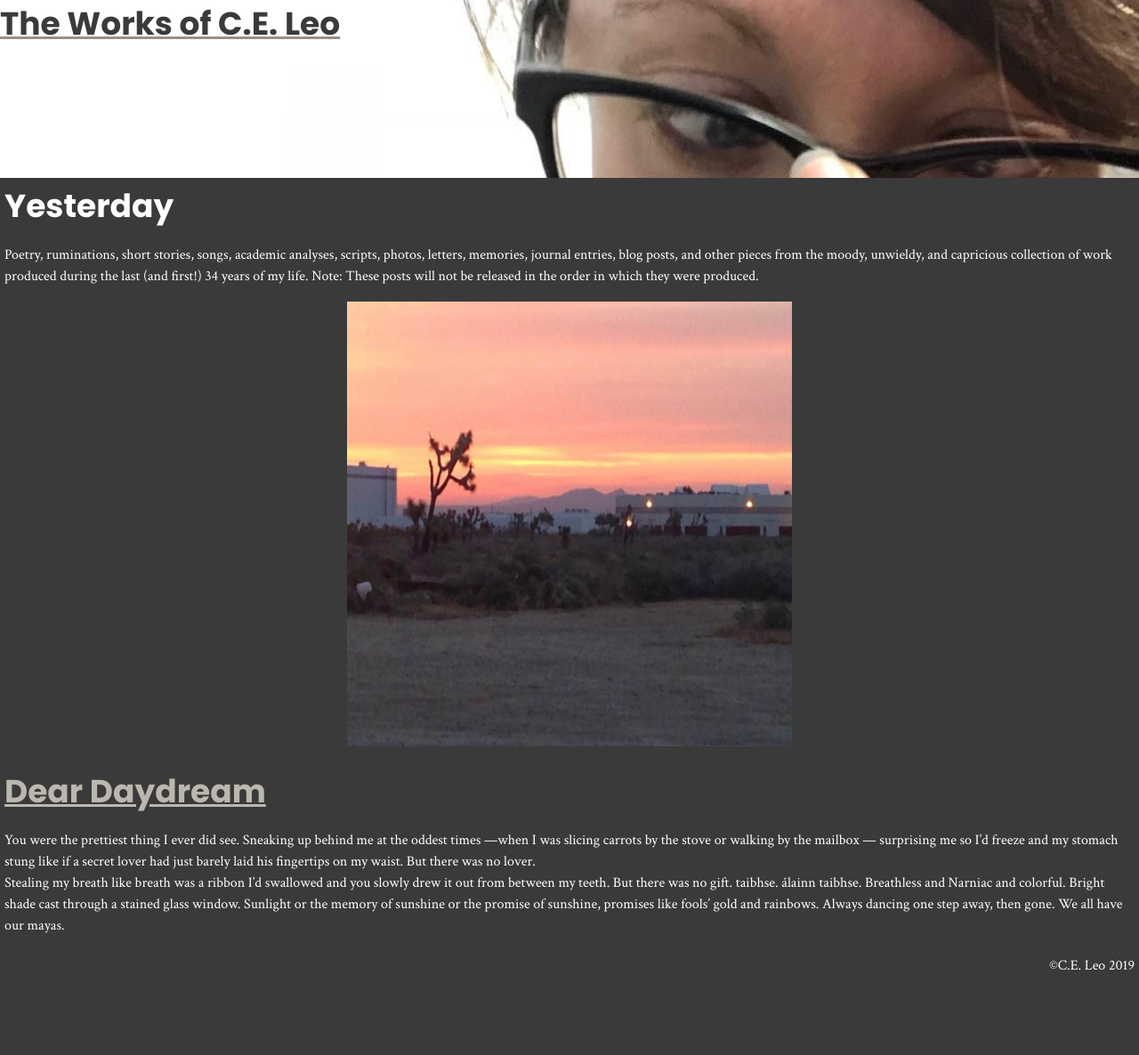
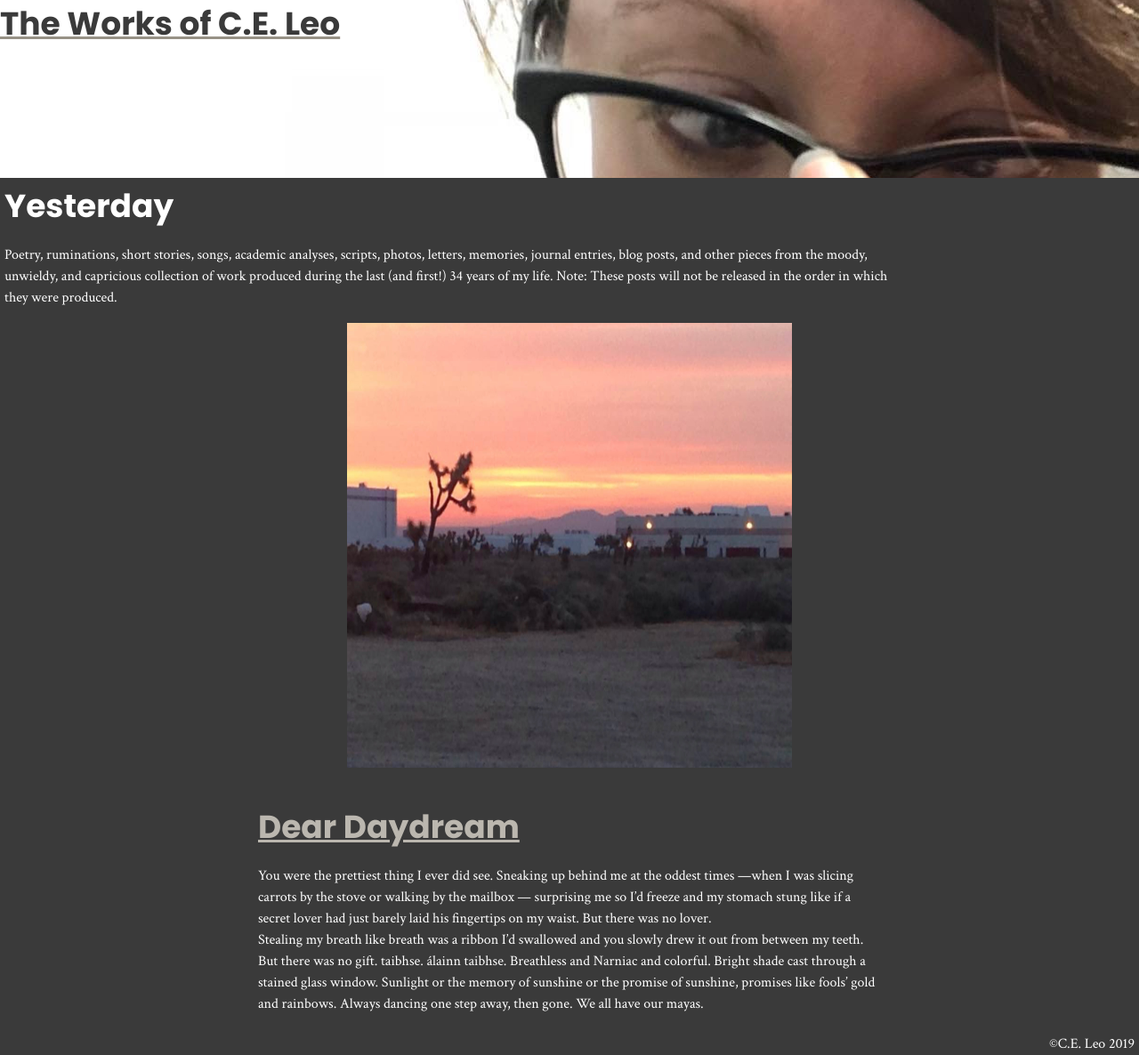
Before and after one commit to Ch3ram13/celeoworks, a Jekyll site: the page built from _category/yesterday.markdown, in a window 1280 px wide. Shown: the whole page at 89% size. Built offline with Jekyll 4.4.1, drawn with Linux system fonts in a browser that asks for light colours; before the commit the page ends 1098 px from its top, so only the background shows below that.

Commit message:
Improved category list
More visual space, use the excerpt function to get the correct post
excerpt. Included a `<!--more-->` configuration option to allow the
excerpt to be specified in markup.

```diff
--- a/_config.yml
+++ b/_config.yml
@@ -35,6 +35,7 @@ collections:
     output: true
     permalink: /:name
 
+excerpt_separator: <!--more-->
 # Exclude from processing.
 # The following items will not be processed, by default.
 # Any item listed under the `exclude:` key here will be automatically added to
--- a/_layouts/category.html
+++ b/_layouts/category.html
@@ -13,6 +13,7 @@ layout: default
   <img src={{ page.img | relative_url }} alt="{{ page.imgAlt }}">
 </div>
 
+<div class="category-post-list">
   {% for post in site.categories[page.category] %}
     <article>
       <h1>
@@ -20,6 +21,7 @@ layout: default
           {{ post.title }}
         </a>
       </h1>
-    {{ post.content | markdownify }}
+      {{ post.excerpt }}
     </article>
   {% endfor %}
+</div>
--- a/_sass/components.scss
+++ b/_sass/components.scss
@@ -5,3 +5,4 @@
 @import 'components/site-header';
 @import 'components/category-content';
 @import 'components/category-header-image';
+@import 'components/category-post-list';
--- a/_sass/components/category-content.scss
+++ b/_sass/components/category-content.scss
@@ -1,3 +1,3 @@
 .category-content {
-
+  max-width: 80%;
 }
--- /dev/null
+++ b/_sass/components/category-post-list.scss
@@ -0,0 +1,11 @@
+.category-post-list {
+  margin: 1rem auto;
+
+  @include for-tablet-and-up {
+    width: 700px;
+  }
+
+  @include for-desktop-and-up {
+    width: 1220px;
+  }
+}
```
Lines whose indentation alone changed are shown as unchanged.
